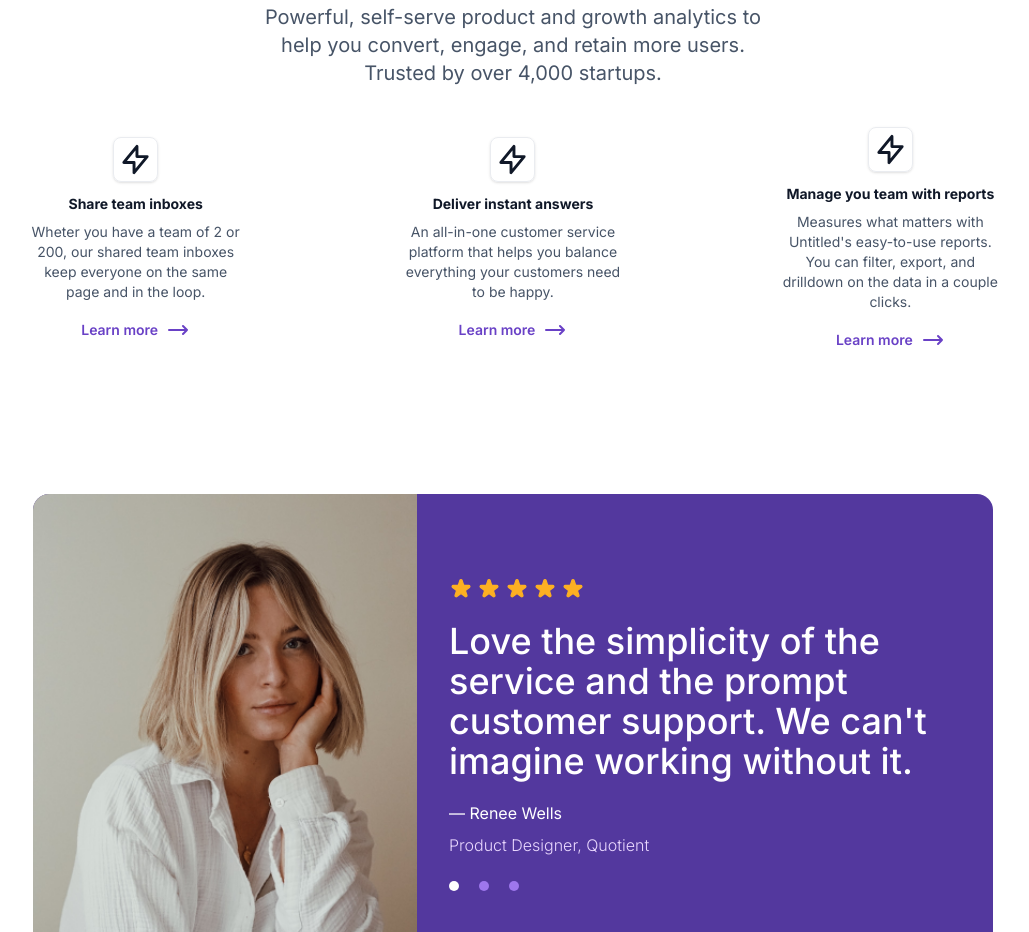
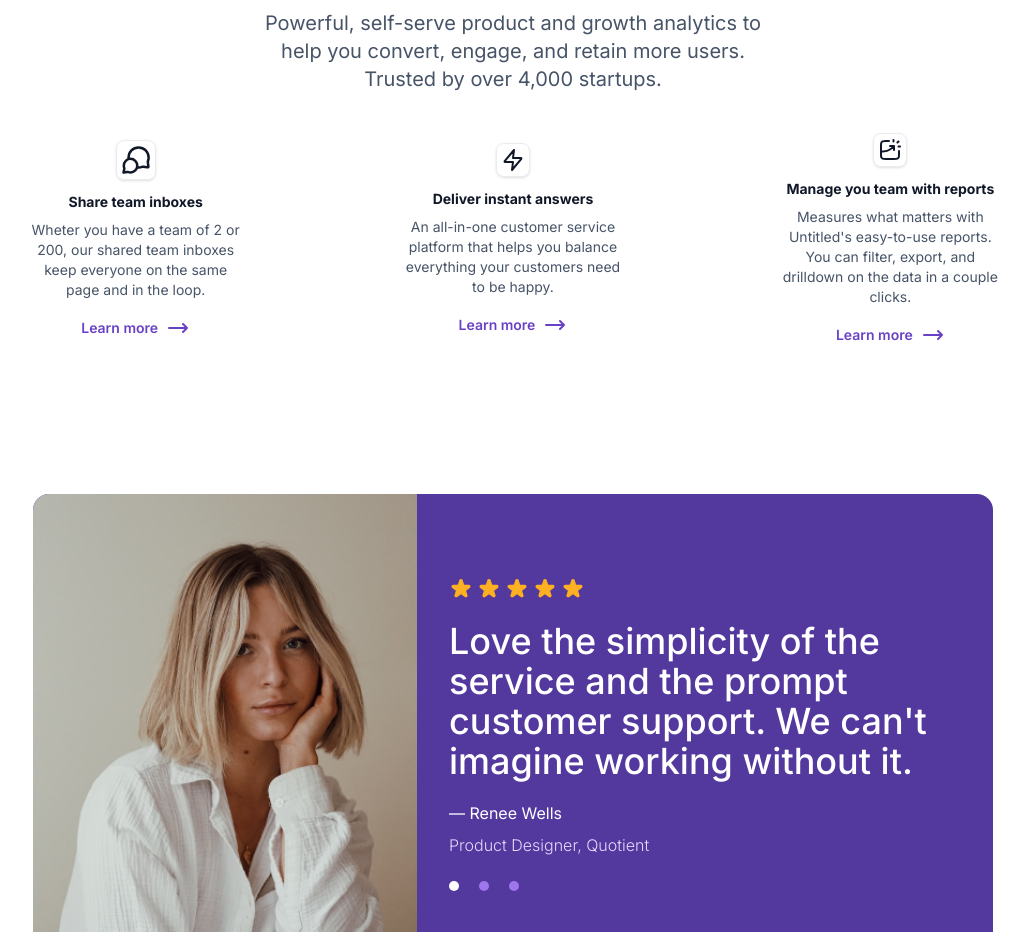
Before and after one commit to devstefy/frontend-technical-test, a Next.js app: page / in a window 1280 px wide. Shown: the part 2466-3398 px from the top of the page, without its empty margins (127-1156 px from the left). Built offline with nearby package versions, Linux system fonts and the light colour scheme.

Commit message:
feat: add final icons

```diff
--- a/src/constants/feature.const.tsx
+++ b/src/constants/feature.const.tsx
@@ -1,4 +1,4 @@
-import { DropBoxIcon, GoogleDriveIcon, IntercomIcon, JiraIcon, LightningBoltIcon, NotionIcon, SlackIcon } from "../icons";
+import { ChartBreakoutIcon, ChatIcon, DropBoxIcon, GoogleDriveIcon, IntercomIcon, JiraIcon, LightningBoltIcon, NotionIcon, SlackIcon } from "../icons";
 
 export const integrations = {
     tag: "Integrations",
@@ -52,19 +52,19 @@ export const features = {
     buttonName: "Learn more",
     apps: [
         {
-           icon : <LightningBoltIcon width="35" height="35"/>,
+           icon : <ChatIcon width="30" height="30"/>,
            name: "Share team inboxes",
            description: "Wheter you have a team of 2 or 200, our shared team inboxes keep everyone on the same page and in the loop.",
            link: ""
         },
         {
-            icon : <LightningBoltIcon width="35" height="35"/>,
+            icon : <LightningBoltIcon width="24" height="24"/>,
             name: "Deliver instant answers",
             description: "An all-in-one customer service platform that helps you balance everything your customers need to be happy.",
             link: ""
          },
          {
-            icon : <LightningBoltIcon width="35" height="35"/>,
+            icon : <ChartBreakoutIcon width="24" height="24"/>,
             name: "Manage you team with reports",
             description: "Measures what matters with Untitled's easy-to-use reports. You can filter, export, and drilldown on the data in a couple clicks.",
             link: ""
--- /dev/null
+++ b/src/icons/chart-breakout-icon.tsx
@@ -0,0 +1,23 @@
+
+export function ChartBreakoutIcon({
+    color = "#101828",
+    ...props
+  }: React.SVGProps<SVGSVGElement>) {
+    return (
+      <svg
+        xmlns="http://www.w3.org/2000/svg"
+        viewBox="0 0 24 24"
+        fill="none"
+        stroke={color}
+        {...props}
+      >
+        <path
+          d="M11 3H7.8C6.11984 3 5.27976 3 4.63803 3.32698C4.07354 3.6146 3.6146 4.07354 3.32698 4.63803C3 5.27976 3 6.11984 3 7.8V16.2C3 17.8802 3 18.7202 3.32698 19.362C3.6146 19.9265 4.07354 20.3854 4.63803 20.673C5.27976 21 6.11984 21 7.8 21H16.2C17.8802 21 18.7202 21 19.362 20.673C19.9265 20.3854 20.3854 19.9265 20.673 19.362C21 18.7202 21 17.8802 21 16.2V13M12 8H16V12M15.5 3.5V2M19.4393 4.56066L20.5 3.5M20.5103 8.5H22.0103M3 13.3471C3.65194 13.4478 4.31987 13.5 5 13.5C9.38636 13.5 13.2653 11.3276 15.6197 8"
+          strokeWidth="2"
+          strokeLinecap="round"
+          strokeLinejoin="round"
+          stroke={color}
+        />
+      </svg>
+    );
+}
--- /dev/null
+++ b/src/icons/chat-icon.tsx
@@ -0,0 +1,23 @@
+
+export function ChatIcon({
+    color = "#101828",
+    ...props
+  }: React.SVGProps<SVGSVGElement>) {
+    return (
+      <svg
+        xmlns="http://www.w3.org/2000/svg"
+        viewBox="0 0 24 24"
+        fill="none"
+        stroke={color}
+        {...props}
+      >
+        <path
+          d="M6.09436 11.2288C6.03221 10.8282 5.99996 10.4179 5.99996 10C5.99996 5.58172 9.60525 2 14.0526 2C18.4999 2 22.1052 5.58172 22.1052 10C22.1052 10.9981 21.9213 11.9535 21.5852 12.8345C21.5154 13.0175 21.4804 13.109 21.4646 13.1804C21.4489 13.2512 21.4428 13.301 21.4411 13.3735C21.4394 13.4466 21.4493 13.5272 21.4692 13.6883L21.8717 16.9585C21.9153 17.3125 21.9371 17.4895 21.8782 17.6182C21.8266 17.731 21.735 17.8205 21.6211 17.8695C21.4911 17.9254 21.3146 17.8995 20.9617 17.8478L17.7765 17.3809C17.6101 17.3565 17.527 17.3443 17.4512 17.3448C17.3763 17.3452 17.3245 17.3507 17.2511 17.3661C17.177 17.3817 17.0823 17.4172 16.893 17.4881C16.0097 17.819 15.0524 18 14.0526 18C13.6344 18 13.2237 17.9683 12.8227 17.9073M7.63158 22C10.5965 22 13 19.5376 13 16.5C13 13.4624 10.5965 11 7.63158 11C4.66668 11 2.26316 13.4624 2.26316 16.5C2.26316 17.1106 2.36028 17.6979 2.53955 18.2467C2.61533 18.4787 2.65322 18.5947 2.66566 18.6739C2.67864 18.7567 2.68091 18.8031 2.67608 18.8867C2.67145 18.9668 2.65141 19.0573 2.61134 19.2383L2 22L4.9948 21.591C5.15827 21.5687 5.24 21.5575 5.31137 21.558C5.38652 21.5585 5.42641 21.5626 5.50011 21.5773C5.5701 21.5912 5.67416 21.6279 5.88227 21.7014C6.43059 21.8949 7.01911 22 7.63158 22Z"
+          strokeWidth="2"
+          strokeLinecap="round"
+          strokeLinejoin="round"
+          stroke={color}
+        />
+      </svg>
+    );
+}
--- a/src/icons/index.tsx
+++ b/src/icons/index.tsx
@@ -1,4 +1,6 @@
 export * from "./arrow-narrow-right-icon";
+export * from "./chart-breakout-icon";
+export * from "./chat-icon";
 export * from "./chevron-down-icon";
 export * from "./dropbox-icon";
 export * from "./get-app-store-icon";
--- a/src/icons/lightning-bolt-icon.tsx
+++ b/src/icons/lightning-bolt-icon.tsx
@@ -11,7 +11,7 @@ export function LightningBoltIcon({
         {...props}
       >
         <path
-          d="M13 3V10H20L11 21V14H4L13 3Z"
+          d="M13 2L4.09346 12.6879C3.74465 13.1064 3.57024 13.3157 3.56758 13.4925C3.56526 13.6461 3.63373 13.7923 3.75326 13.8889C3.89075 14 4.16318 14 4.70803 14H12L11 22L19.9065 11.3121C20.2554 10.8936 20.4298 10.6843 20.4324 10.5075C20.4347 10.3539 20.3663 10.2077 20.2467 10.1111C20.1093 10 19.8368 10 19.292 10H12L13 2Z"
           strokeWidth="2"
           strokeLinecap="round"
           strokeLinejoin="round"
```
